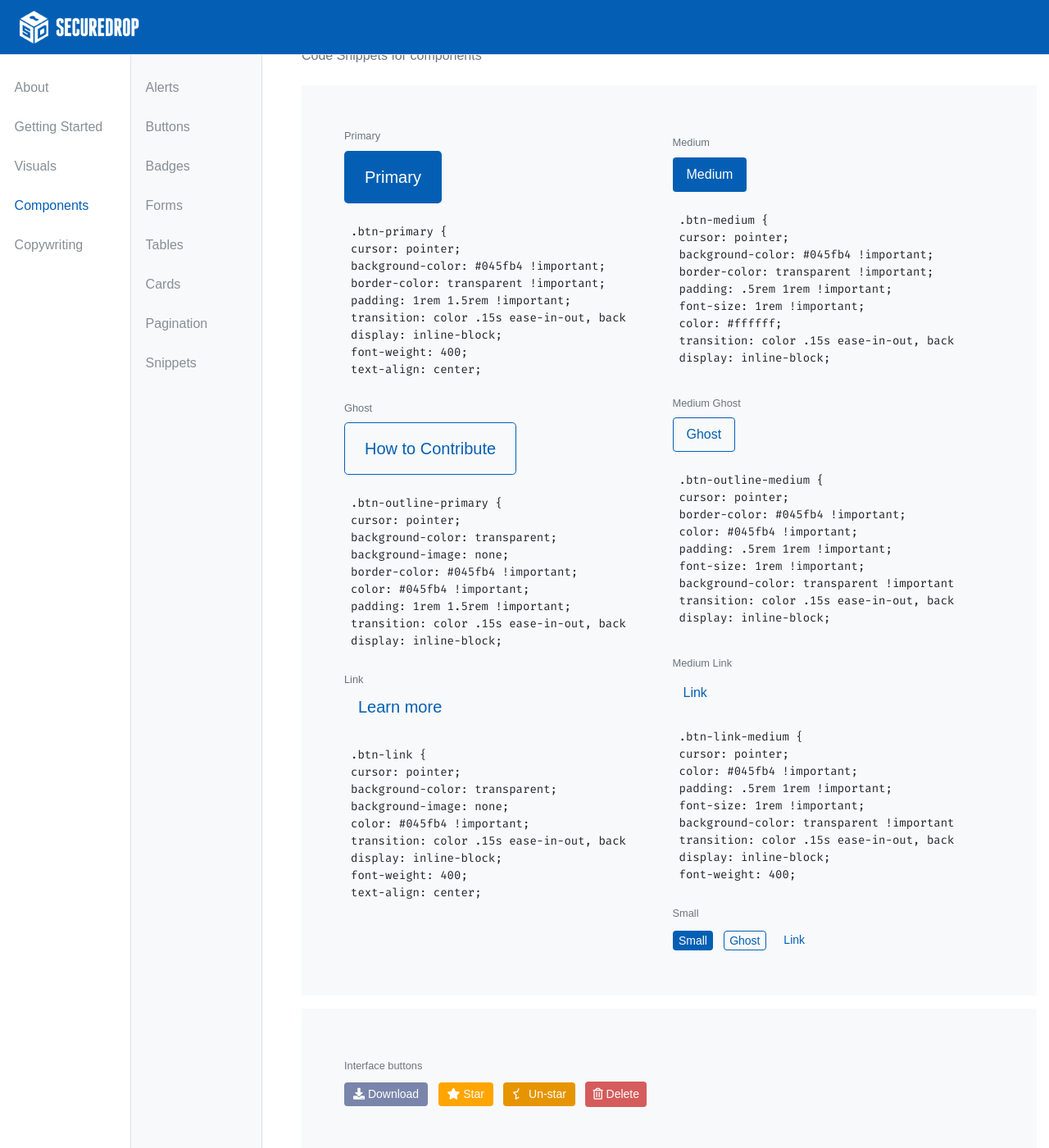
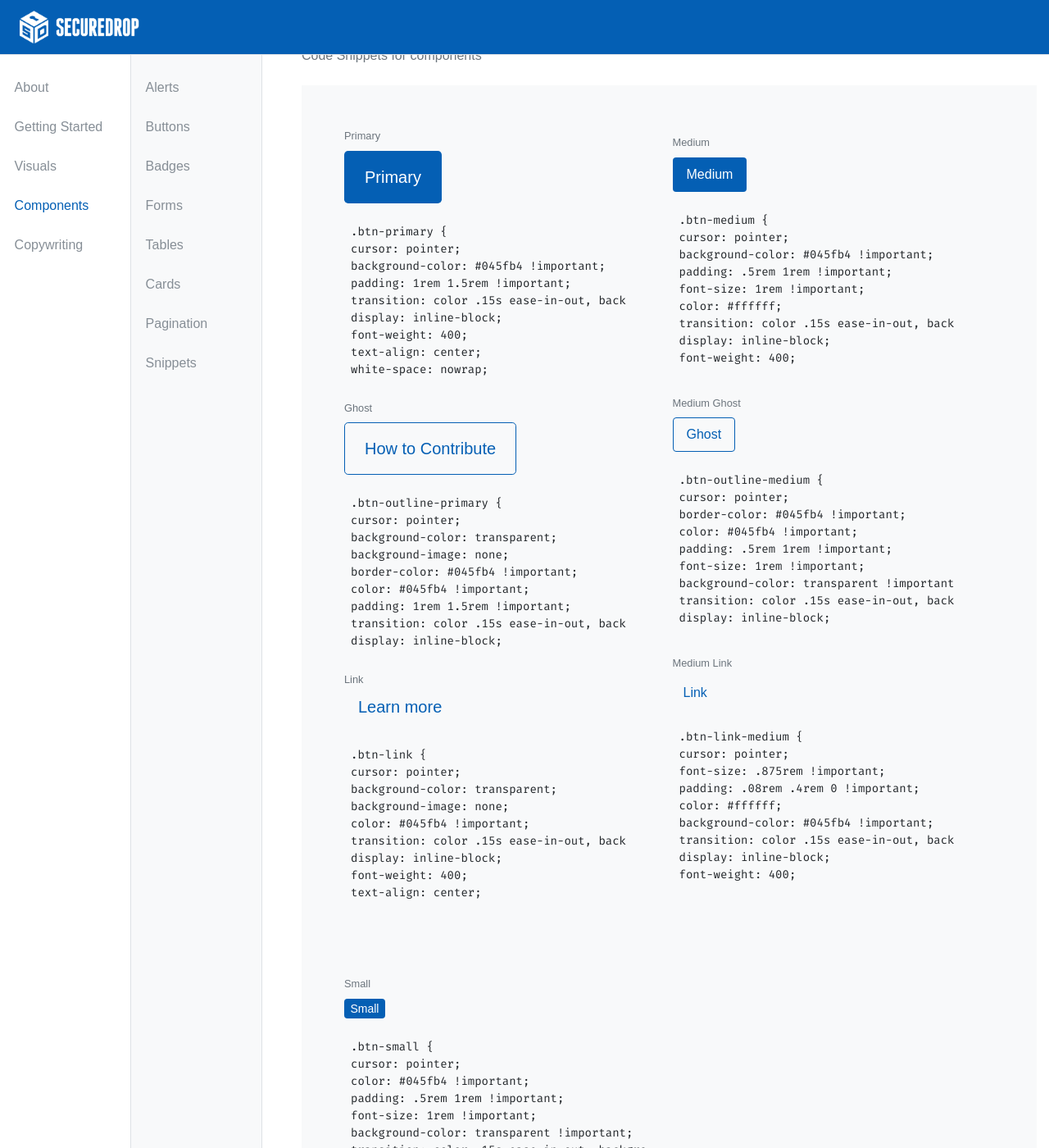
Before and after one commit to freedomofpress/securedrop-styleguide, a Jekyll site: the page built from components.md, in a window 1280 px wide and 1400 px high, scrolled down 4207 px. Shown: the whole window at 82% size. Built offline with Jekyll 4.4.1, drawn with Linux system fonts in a browser that asks for light colours; some web fonts are replaced; some of the changed text lies outside the part shown.

Commit message:
More snippets

```diff
--- a/_includes/components/snippets.html
+++ b/_includes/components/snippets.html
@@ -10,7 +10,6 @@
 .btn-primary {
 cursor: pointer;
 background-color: #045fb4 !important;
-border-color: transparent !important;
 padding: 1rem 1.5rem !important;
 transition: color .15s ease-in-out, background-color .15s ease-in-out, border-color .15s ease-in-out, box-shadow .15s ease-in-out;
 display: inline-block;
@@ -84,7 +83,6 @@
 .btn-medium {
 cursor: pointer;
 background-color: #045fb4 !important;
-border-color: transparent !important;
 padding: .5rem 1rem !important;
 font-size: 1rem !important;
 color: #ffffff;
@@ -129,6 +127,32 @@
         <pre class="bg-light p-2 mt-3 mr-5 prettyprint rb-code" style="border: none;">
 .btn-link-medium {
 cursor: pointer;
+font-size: .875rem !important;
+padding: .08rem .4rem 0 !important;
+color: #ffffff;
+background-color: #045fb4 !important;
+transition: color .15s ease-in-out, background-color .15s ease-in-out, border-color .15s ease-in-out, box-shadow .15s ease-in-out;
+display: inline-block;
+font-weight: 400;
+text-align: center;
+white-space: nowrap;
+vertical-align: middle;
+line-height: 1.5;
+border-radius: .25rem;
+border: 1px solid transparent;}
+.btn-link-medium:hover {
+background-color: #034482 !important;
+border-color: transparent !important;
+color: #fff !important;}</pre>
+</div>
+</div>
+<div class="row bg-light pt-0 pl-5">
+	<div class="col-xs-12 col-sm-6 col-md-6 p-1">
+		<p class="text-black small text-muted m-0 pt-3 pb-2">Small</p>
+        <button type="button" class="btn btn-sm btn-small mr-2">Small</button>
+        <pre class="bg-light p-2 mt-3 mr-5 prettyprint rb-code" style="border: none;">
+.btn-small {
+cursor: pointer;
 color: #045fb4 !important;
 padding: .5rem 1rem !important;
 font-size: 1rem !important;
@@ -147,10 +171,53 @@
 background-color: transparent;
 border-color: transparent;
 color: #034482 !important;}</pre>
-		<p class="text-black small text-muted m-0 pt-2 pb-2">Small</p>
-        <button type="button" class="btn btn-sm btn-small mr-2">Small</button>
+		<p class="text-black small text-muted m-0 pt-3 pb-2">Small Ghost</p>
         <button type="button" class="btn btn-sm btn-outline-small mr-2">Ghost</button>
+        <pre class="bg-light p-2 mt-3 mr-5 prettyprint rb-code" style="border: none;">
+.btn-ghost-small {
+cursor: pointer;
+font-size: .875rem !important;
+padding: .08rem .4rem 0 !important;
+background-color: transparent;
+background-image: none;
+border-color: #045fb4 !important;
+color: #045fb4 !important;
+transition: color .15s ease-in-out, background-color .15s ease-in-out, border-color .15s ease-in-out, box-shadow .15s ease-in-out;
+display: inline-block;
+font-weight: 400;
+text-align: center;
+white-space: nowrap;
+vertical-align: middle;
+line-height: 1.5;
+border-radius: .25rem;
+border: 1px solid transparent;}
+.btn-ghost-small:hover {
+color: white !important;
+background-color: #045fb4 !important;
+border-color: transparent !important;}</pre>
+        <p class="text-black small text-muted m-0 pt-3 pb-2">Small Link</p>
         <button type="button" class="btn btn-sm btn-link mr-2">Link</button>
+        <pre class="bg-light p-2 mt-3 mr-5 prettyprint rb-code" style="border: none;">
+.btn-link-small {
+cursor: pointer;
+color: #045fb4 !important;
+padding: .25rem .5rem;
+font-size: .875rem;
+line-height: 1.5;
+border-radius: .25rem;
+background-color: transparent !important;
+transition: color .15s ease-in-out, background-color .15s ease-in-out, border-color .15s ease-in-out, box-shadow .15s ease-in-out;
+display: inline-block;
+font-weight: 400;
+text-align: center;
+white-space: nowrap;
+vertical-align: middle;
+border: 1px solid transparent;}
+.btn-link-small:hover {
+text-decoration: underline;
+background-color: transparent;
+border-color: transparent;
+color: #034482 !important;}</pre>
     </div>
 </div>
 <div class="row bg-light p-5 mt-3">
```
Also changed, not shown: 2 other files.
